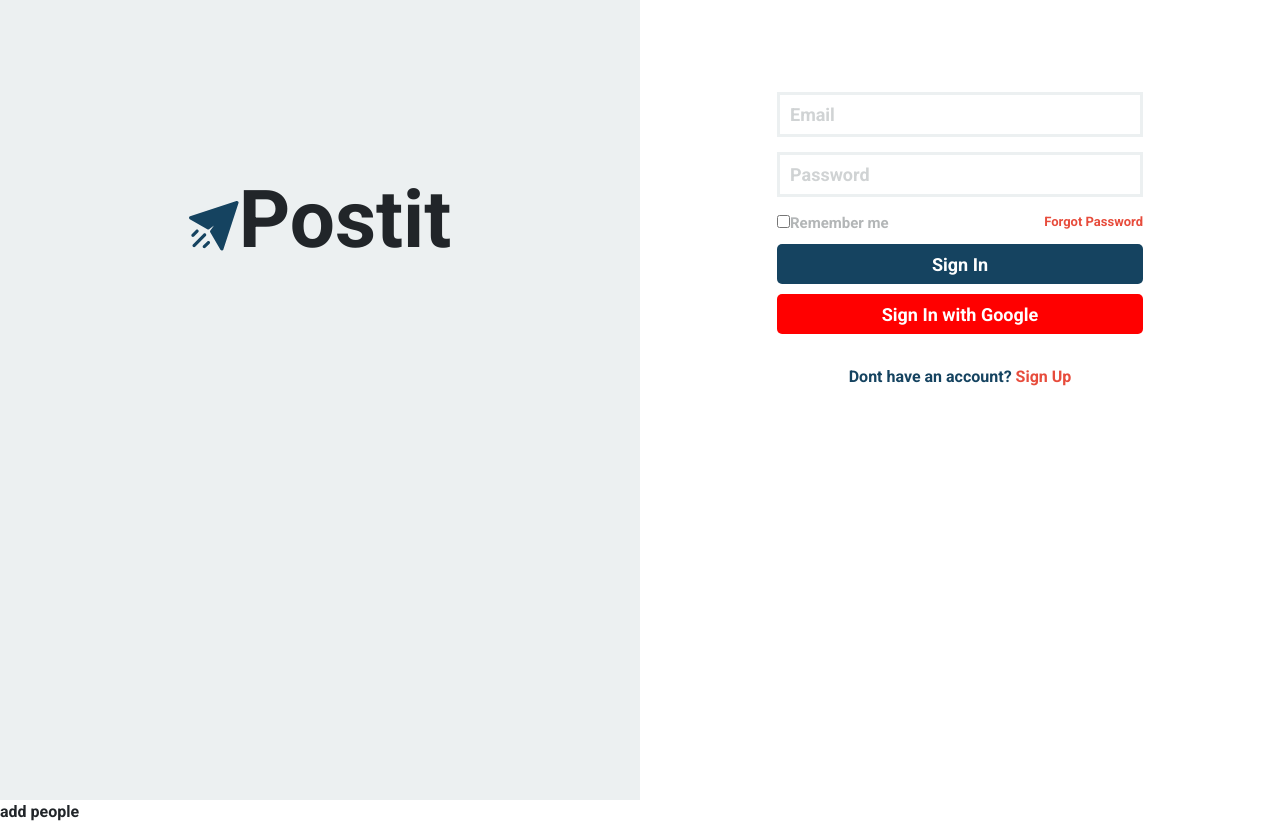
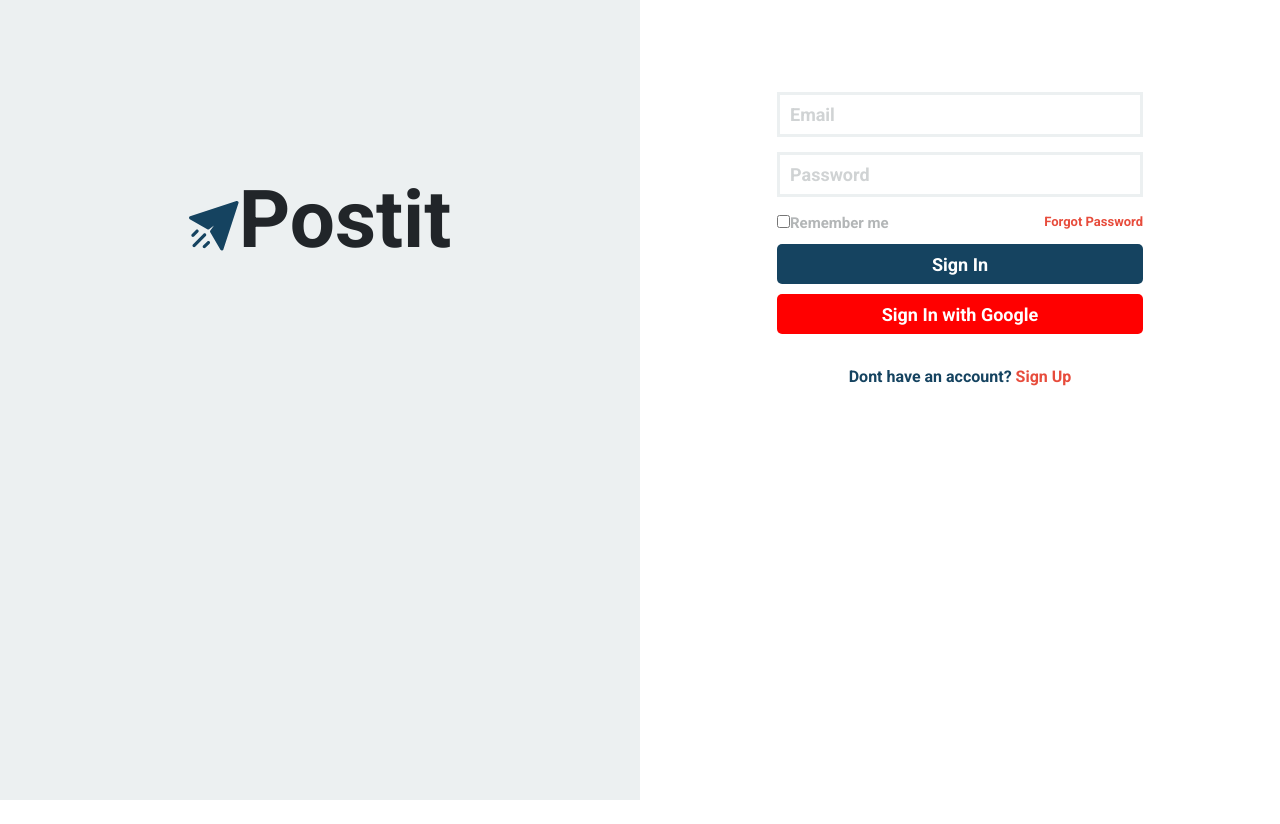
Before and after one commit to Jelhill/Postit-Messaging-App, a React (Create React App) app: page / in a window 1280 px wide. After the commit the page ends 800 px from the top, so only its background shows below. Built offline with nearby package versions, Linux system fonts and the light colour scheme.

Commit message:
Add people readjusted

```diff
--- a/src/App.css
+++ b/src/App.css
@@ -356,7 +356,6 @@ button:hover {
 .searchAreaDiv{
     position: fixed;
     width: 40%;
-    height: 70$;
     margin: auto;
     border-radius: 10px;
     border: none;
--- a/src/App.js
+++ b/src/App.js
@@ -29,10 +29,10 @@ class App extends Component {
       <Fragment>
         <Switch>
           <Route exact path="/" component={LandingPage} />
-          <Route path={"/signUpForm"} component={SignUpForm}></Route>
+          <Route path={"/signUpForm"} component={SignUpForm} />
           <Route exact path='/homepage' component={Dashboard} />
         </Switch>
-        <AddPeople closeModal={this.closeModal} openModal={this.openModal} modalOpen={this.state.modalOpen}/>
+        <Route path="/addPeople" render={ () => <AddPeople closeModal={this.closeModal} openModal={this.openModal} modalOpen={this.state.modalOpen}/> } />
         </Fragment>
     );
   }
--- a/src/homepage/Dashboard.js
+++ b/src/homepage/Dashboard.js
@@ -19,7 +19,6 @@ class Dashboard extends React.Component{
             </div>
             <div className="group">
                 <p><Link className="one" to={{
-                  pathname: "/addPeople",
                   state: {openModal: this.props.openModal}
                   }}>Software Engineers</Link></p>
                 <p><Link className="groups" to="/addPeople"> UX/UI Designers</Link></p>
```
